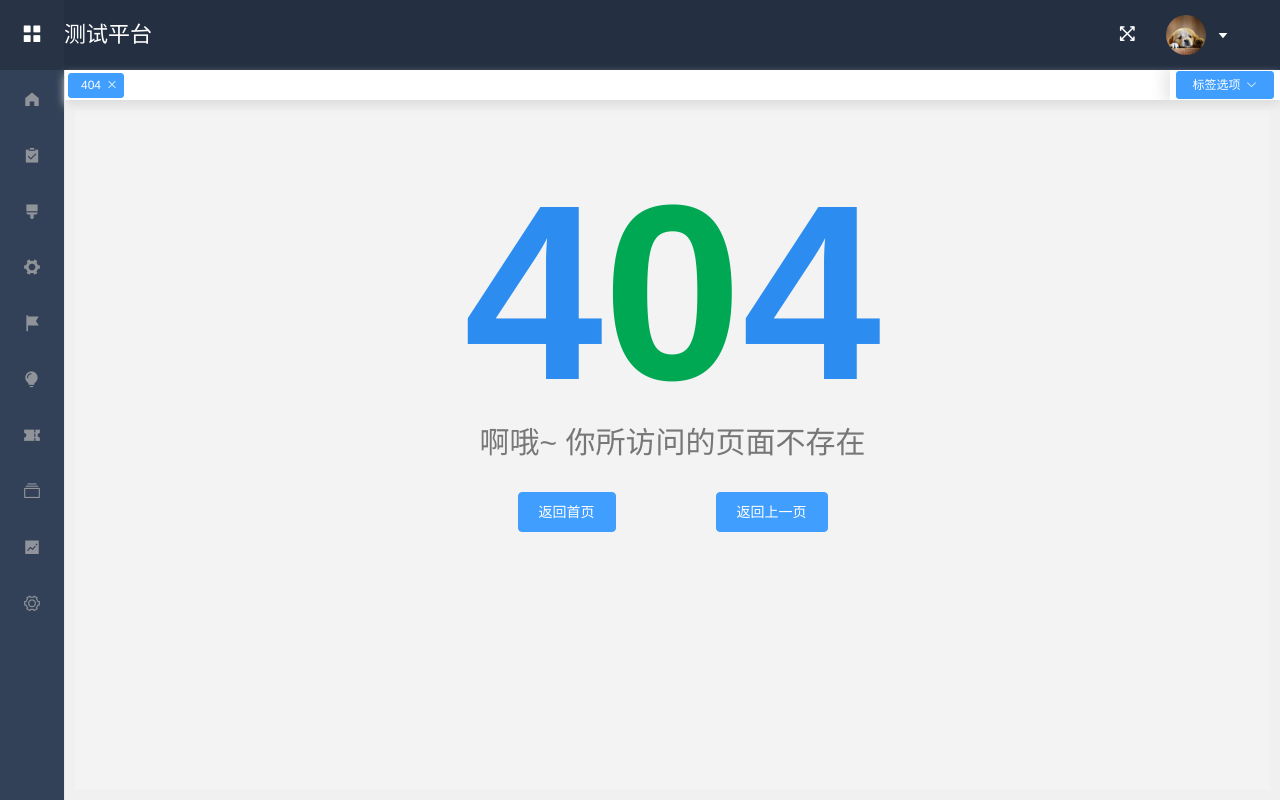
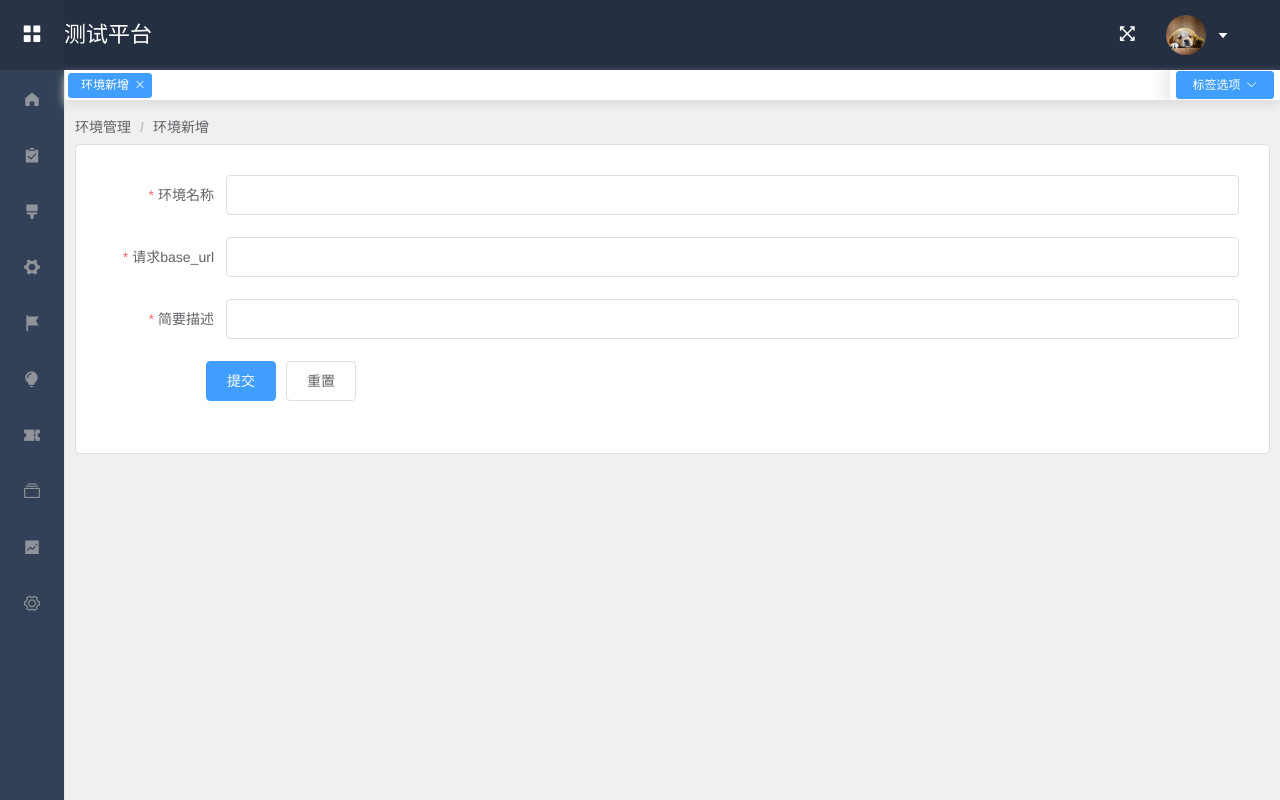
Before and after one commit to xifengxixi/platformFrontend, a Vue app: page /envs_add in a window 1280 px wide. Before the commit this address led to /404. Built offline with nearby package versions, Linux system fonts and the light colour scheme; a small style sheet from the web is missing.

Commit message:
新增环境新增页面

```diff
--- a/src/api/env.js
+++ b/src/api/env.js
@@ -4,6 +4,11 @@ export default {
 
     // 获取环境名称
     envNames(params) {
-        return http.get("/envs/names/", params);
-    }
+        return http.get(`/envs/names/`, params);
+    },
+
+    // 新增环境
+    createEnv(params) {
+        return http.post(`/envs/`, params);
+    },
 }
--- a/src/api/project.js
+++ b/src/api/project.js
@@ -1,7 +1,7 @@
 import http from '@/utils/requests'
 
 
-export default{
+export default {
 
     // 获取项目列表
     projectList(params) {
@@ -36,5 +36,5 @@ export default{
     // 新增项目
     createProject(params) {
         return http.post(`/projects/`, params)
-    }
+    },
 }
--- /dev/null
+++ b/src/components/page/EnvAdd.vue
@@ -0,0 +1,98 @@
+<template>
+    <div>
+        <div class="crumbs">
+            <el-breadcrumb separator="/">
+                <el-breadcrumb-item>环境管理</el-breadcrumb-item>
+                <el-breadcrumb-item>环境新增</el-breadcrumb-item>
+            </el-breadcrumb>
+        </div>
+        <div class="container">
+            <el-form :model="form" status-icon :rules="rules" ref="form" label-width="100px">
+                <el-form-item label="环境名称" prop="name" label-width="120px">
+                    <el-input v-model="form.name" clearable @focus="clearValidate('name')"></el-input>
+                </el-form-item>
+                <el-form-item label="请求base_url" prop="base_url" label-width="120px">
+                    <el-input v-model="form.base_url" clearable @focus="clearValidate('base_url')"></el-input>
+                </el-form-item>
+                <el-form-item label="简要描述" prop="desc" label-width="120px">
+                    <el-input v-model="form.desc" clearable @focus="clearValidate('desc')"></el-input>
+                </el-form-item>
+                <el-form-item>
+                    <el-button type="primary" @click="submitForm('form')">提交</el-button>
+                    <el-button @click="resetForm('form')">重置</el-button>
+                </el-form-item>
+            </el-form>
+        </div>
+    </div>
+</template>
+
+<script>
+import api from '@/api/env'
+
+export default {
+    data() {
+        var validateEnvName = (rule, value, callback) => {
+            var len = value.length
+            if ( len === 0 ) {
+                return callback(new Error('请输入环境名称'));
+            }
+            else if (len > 20) {
+                return callback(new Error('环境名称不能超过20个字符'));
+            }
+            else {
+                callback();
+            }
+        }
+        return {
+            form: {
+                name: '',
+                base_url: '',
+                desc: ''
+            },
+            rules: {
+                name: [
+                    { validator: validateEnvName, trigger: 'blur', required: true }
+                ],
+                base_url: [
+                    { message: '请输入环境base_url', trigger: 'blur', required: true }
+                ],
+                desc: [
+                    { trigger: 'blur', required: true }
+                ]
+            }
+        };
+    },
+    methods: {
+        submitForm(formName) {
+            this.$refs[formName].validate((valid) => {
+                if (valid) {
+                    let that = this;
+                    api.createEnv(this.form)
+                    .then(response => {
+                        this.$message.success('新建环境成功');
+                        setInterval(function() {
+                            that.resetForm('form');
+                        }, 1000)
+                    })
+                    .catch(error => {
+                        this.$message.error('服务器错误');
+                    })
+                } else {
+                    this.$message.error('参数有误')
+                    return false;
+                }
+            });
+        },
+        resetForm(formName) {
+            this.$refs[formName].resetFields();
+        },
+        clearValidate(prop) {
+            this.$refs['form'].clearValidate(prop);
+        }
+    }
+}
+</script>
+
+<style>
+
+</style>
--- a/src/components/page/ProjectAdd.vue
+++ b/src/components/page/ProjectAdd.vue
@@ -87,7 +87,8 @@ export default {
                         this.$message.success('新增项目成功！');
                         // 1秒后刷新
                         setInterval(function () {
-                            that.$router.go();
+                            // that.$router.go();
+                            that.resetForm('form');
                         }, 1000);
                     })
                     .catch(error => {
--- a/src/components/page/ProjectList.vue
+++ b/src/components/page/ProjectList.vue
@@ -55,6 +55,9 @@
         <el-table-column prop="publish_app" label="应用名称" width="250">
         </el-table-column>
 
+        <el-table-column prop="programmer" label="开发人员" width="100">
+        </el-table-column>
+
         <el-table-column prop="tester" label="测试人员" width="100">
         </el-table-column>
 
@@ -110,6 +113,9 @@
         </el-form-item>
         <el-form-item label="应用名称">
           <el-input v-model="form.publish_app" clearable placeholder="请输入应用名称"></el-input>
+        </el-form-item>
+        <el-form-item label="开发人员">
+          <el-input v-model="form.programmer" clearable placeholder="请输入测试人员"></el-input>
         </el-form-item>
         <el-form-item label="测试人员">
           <el-input v-model="form.tester" clearable placeholder="请输入测试人员"></el-input>
--- a/src/router/index.js
+++ b/src/router/index.js
@@ -31,6 +31,12 @@ let router = new Router({
 					component: resolve => require(['@/components/page/ProjectAdd.vue'], resolve),
 					meta: { title: '项目新增' },
 					name: 'projects_add'
+				},
+				{
+					path: '/envs_add',
+					component: resolve => require(['@/components/page/EnvAdd.vue'], resolve),
+					meta: { title: '环境新增' },
+					name: 'envs_add'
 				},
 				{
 					path: '/interfaces_list',
```
